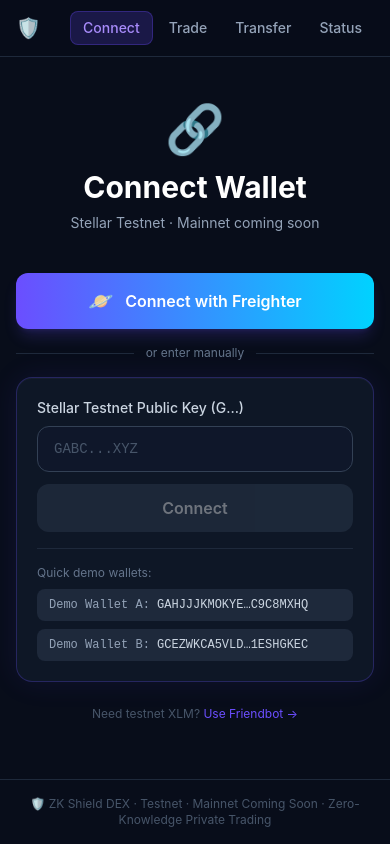
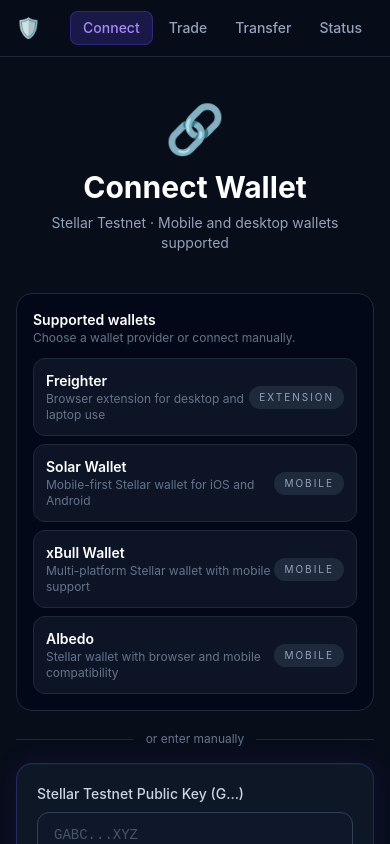
Before and after one commit to opeyemiolami486-creator/Stellar-Build, a Next.js app in the folder zk-shield-dex-modified/frontend/: page /connect in a window 390 px wide. Shown: the top 844 px of the page. Built offline with nearby package versions, Linux system fonts and the light colour scheme; no server answers.

Commit message:
Add mobile wallet provider support

```diff
--- a/zk-shield-dex-modified/frontend/src/app/connect/page.tsx
+++ b/zk-shield-dex-modified/frontend/src/app/connect/page.tsx
@@ -1,7 +1,7 @@
 "use client";
 import { useState, useEffect } from "react";
 import { useRouter } from "next/navigation";
-import { api } from "@/lib/api";
+import { api, type WalletProviderInfo } from "@/lib/api";
 import { useWallet } from "@/lib/wallet";
 
 const DEMO_WALLETS = [
@@ -9,27 +9,87 @@
   { label: "Demo Wallet B", address: "GCEZWKCA5VLDNRLN3RPRJMRZOX3Z6G5CHCGYWDNJI8NDYBP1ESHGKEC" },
 ];
 
+const FALLBACK_PROVIDERS: WalletProviderInfo[] = [
+  {
+    id: "freighter",
+    name: "Freighter",
+    type: "extension",
+    description: "Browser extension for desktop and laptop use",
+    installUrl: "https://www.freighter.app/",
+    supportsMobile: false,
+  },
+  {
+    id: "solar",
+    name: "Solar Wallet",
+    type: "mobile",
+    description: "Mobile-first Stellar wallet for iOS and Android",
+    installUrl: "https://www.solarwallet.io/",
+    deepLinkSchema: "solarwallet://",
+    supportsMobile: true,
+  },
+  {
+    id: "xbull",
+    name: "xBull Wallet",
+    type: "mobile",
+    description: "Multi-platform Stellar wallet with mobile support",
+    installUrl: "https://www.xbull.app/",
+    deepLinkSchema: "xbull://",
+    supportsMobile: true,
+  },
+  {
+    id: "albedo",
+    name: "Albedo",
+    type: "mobile",
+    description: "Stellar wallet with browser and mobile compatibility",
+    installUrl: "https://albedo.link/",
+    deepLinkSchema: "albedo://",
+    supportsMobile: true,
+  },
+];
+
 export default function ConnectPage() {
   const router = useRouter();
-  const { address: connectedAddress, connect, connected, disconnect } = useWallet();
+  const {
+    address: connectedAddress,
+    provider: connectedProvider,
+    connect,
+    connected,
+    disconnect,
+  } = useWallet();
 
   const [address, setAddress] = useState("");
   const [status, setStatus] = useState<"idle" | "loading" | "success" | "error">("idle");
   const [walletInfo, setWalletInfo] = useState<any>(null);
   const [error, setError] = useState("");
+  const [providers, setProviders] = useState<WalletProviderInfo[]>(FALLBACK_PROVIDERS);
+  const [isLoadingProviders, setIsLoadingProviders] = useState(true);
 
-  // On mount: if a wallet is already saved in context, pre-fill and show session
   useEffect(() => {
+    const loadProviders = async () => {
+      try {
+        const list = await api.getWalletProviders();
+        setProviders(list.length ? list : FALLBACK_PROVIDERS);
+      } catch {
+        setProviders(FALLBACK_PROVIDERS);
+      } finally {
+        setIsLoadingProviders(false);
+      }
+    };
+
+    loadProviders();
+
     if (connectedAddress) {
       setAddress(connectedAddress);
-      // Silently reload wallet info for the session banner
       api.getWallet(connectedAddress)
-        .then((info) => { setWalletInfo(info); setStatus("success"); })
-        .catch(() => {}); // silent — don't block the page
+        .then((info) => {
+          setWalletInfo(info);
+          setStatus("success");
+        })
+        .catch(() => {});
     }
   }, [connectedAddress]);
 
-  async function handleConnect(addr?: string) {
+  async function handleConnect(addr?: string, providerId?: string) {
     const target = (addr ?? address).trim();
     if (!target) return;
 
@@ -37,10 +97,11 @@
     setError("");
 
     try {
-      const info = await api.getWallet(target);
+      const verified = await api.verifyWallet(target, providerId);
+      const info = await api.getWallet(verified.address);
       setWalletInfo(info);
-      connect(target);
-      setAddress(target);
+      connect(verified.address, providerId ?? verified.provider ?? null);
+      setAddress(verified.address);
       setStatus("success");
     } catch (e: any) {
       setStatus("error");
@@ -48,16 +109,73 @@
     }
   }
 
-  async function tryFreighter() {
+  async function tryInjectedWallet(providerId: string) {
+    if (typeof window === "undefined") return null;
+
+    const win = window as any;
+
+    switch (providerId) {
+      case "freighter":
+        if (win.freighter?.getPublicKey) {
+          const { publicKey } = await win.freighter.getPublicKey();
+          return typeof publicKey === "string" ? publicKey : null;
+        }
+        break;
+      case "solar":
+        if (win.solar?.getPublicKey) {
+          const { publicKey } = await win.solar.getPublicKey();
+          return typeof publicKey === "string" ? publicKey : null;
+        }
+        if (win.solarWallet?.getPublicKey) {
+          const { publicKey } = await win.solarWallet.getPublicKey();
+          return typeof publicKey === "string" ? publicKey : null;
+        }
+        break;
+      case "xbull":
+        if (win.xbull?.getPublicKey) {
+          const { publicKey } = await win.xbull.getPublicKey();
+          return typeof publicKey === "string" ? publicKey : null;
+        }
+        break;
+      case "albedo":
+        if (win.albedo?.publicKey) return win.albedo.publicKey;
+        if (win.albedo?.getPublicKey) {
+          const publicKey = await win.albedo.getPublicKey();
+          return typeof publicKey === "string" ? publicKey : null;
+        }
+        break;
+      default:
+        break;
+    }
+
+    return null;
+  }
+
+  async function connectWalletProvider(providerId: string) {
+    const provider = providers.find((candidate) => candidate.id === providerId);
+    if (!provider) return;
+
+    setStatus("loading");
+    setError("");
+
     try {
-      if (typeof window !== "undefined" && (window as any).freighter) {
-        const { publicKey } = await (window as any).freighter.getPublicKey();
-        await handleConnect(publicKey);
-      } else {
-        setError("Freighter not detected. Install from freighter.app, or use manual entry below.");
+      const injectedAddress = await tryInjectedWallet(providerId);
+      if (injectedAddress) {
+        await handleConnect(injectedAddress, providerId);
+        return;
       }
+
+      if (typeof window !== "undefined" && provider.deepLinkSchema) {
+        window.location.href = provider.deepLinkSchema;
+      }
+
+      setStatus("error");
+      setError(
+        `${provider.name} was not detected in this browser. Open the app on your phone or install it, then paste your public key below to continue.`
+      );
     } catch (e: any) {
-      setError(e.message ?? "Freighter connection failed");
+      setStatus("error");
+      setError(e.message ?? `${provider.name} connection failed`);
     }
   }
 
@@ -74,10 +192,9 @@
       <div className="text-center mb-10">
         <div className="text-5xl mb-4">🔗</div>
         <h1 className="text-3xl font-bold text-white mb-2">Connect Wallet</h1>
-        <p className="text-slate-400 text-sm">Stellar Testnet · Mainnet coming soon</p>
+        <p className="text-slate-400 text-sm">Stellar Testnet · Mobile and desktop wallets supported</p>
       </div>
 
-      {/* Active session banner — shown when wallet already in context */}
       {connected && connectedAddress && status !== "idle" && (
         <div className="mb-6 p-4 rounded-xl bg-[#00C896]/10 border border-[#00C896]/20 flex items-center justify-between">
           <div className="flex items-center gap-2">
@@ -87,6 +204,9 @@
               <p className="text-slate-400 text-xs font-mono">
                 {(connectedAddress ?? "").slice(0, 10)}…{(connectedAddress ?? "").slice(-8)}
               </p>
+              {connectedProvider && (
+                <p className="text-slate-500 text-[11px] mt-1">Provider: {connectedProvider}</p>
+              )}
             </div>
           </div>
           <div className="flex gap-2">
@@ -108,16 +228,35 @@
         </div>
       )}
 
-      {/* Freighter button */}
-      <button
-        onClick={tryFreighter}
-        className="w-full flex items-center justify-center gap-3 py-3.5 rounded-xl
-          bg-gradient-to-r from-[#6B4EFF] to-[#00D2FF] text-white font-semibold
-          hover:opacity-90 transition-opacity mb-4 shadow-lg shadow-[#6B4EFF33]"
-      >
-        <span className="text-xl">🪐</span>
-        Connect with Freighter
-      </button>
+      <div className="mb-5 rounded-2xl border border-slate-800 bg-slate-950/70 p-4">
+        <div className="flex items-center justify-between mb-3">
+          <div>
+            <p className="text-sm font-semibold text-white">Supported wallets</p>
+            <p className="text-xs text-slate-500">Choose a wallet provider or connect manually.</p>
+          </div>
+        </div>
+        <div className="grid gap-2">
+          {isLoadingProviders ? (
+            <div className="text-sm text-slate-500">Loading wallet options…</div>
+          ) : (
+            providers.map((provider) => (
+              <button
+                key={provider.id}
+                onClick={() => connectWalletProvider(provider.id)}
+                className="flex items-center justify-between rounded-xl border border-slate-800 bg-slate-900/80 px-3 py-3 text-left transition-colors hover:border-[#6B4EFF]"
+              >
+                <div>
+                  <p className="text-sm font-semibold text-white">{provider.name}</p>
+                  <p className="text-xs text-slate-500">{provider.description}</p>
+                </div>
+                <span className="rounded-full bg-slate-800 px-2.5 py-1 text-[10px] uppercase tracking-[0.2em] text-slate-400">
+                  {provider.type}
+                </span>
+              </button>
+            ))
+          )}
+        </div>
+      </div>
 
       <div className="flex items-center gap-3 my-4">
         <div className="flex-1 h-px bg-slate-800" />
@@ -125,7 +264,6 @@
         <div className="flex-1 h-px bg-slate-800" />
       </div>
 
-      {/* Manual entry */}
       <div className="card-glow rounded-2xl p-5">
         <label className="block text-slate-300 text-sm font-medium mb-2">
           Stellar Testnet Public Key (G…)
@@ -150,7 +288,6 @@
           ) : "Connect"}
         </button>
 
-        {/* Demo wallets */}
         <div className="mt-4 pt-4 border-t border-slate-800">
           <p className="text-xs text-slate-500 mb-2">Quick demo wallets:</p>
           <div className="flex flex-col gap-2">
@@ -169,14 +306,12 @@
         </div>
       </div>
 
-      {/* Error */}
       {error && (
         <div className="mt-4 p-4 rounded-xl bg-red-500/10 border border-red-500/20 text-red-400 text-sm">
           ⚠️ {error}
         </div>
       )}
 
-      {/* Success */}
       {status === "success" && walletInfo && (
         <div className="mt-4 card-glow rounded-2xl p-5 border-[#00C896]/30">
           <div className="flex items-center gap-2 mb-3">
@@ -208,7 +343,6 @@
         </div>
       )}
 
-      {/* Faucet */}
       <p className="text-center text-xs text-slate-600 mt-6">
         Need testnet XLM?{" "}
         <a
--- a/zk-shield-dex-modified/frontend/src/lib/wallet.tsx
+++ b/zk-shield-dex-modified/frontend/src/lib/wallet.tsx
@@ -1,21 +1,22 @@
 "use client";
 /**
- * Simple wallet state using localStorage + Freighter API.
- * In production: use @stellar/freighter-api for real Freighter wallet.
- * For demo/testnet: supports manual keypair entry as fallback.
+ * Simple wallet state using localStorage plus provider metadata.
+ * Supports browser extensions and mobile wallets for Stellar testnet.
  */
 
 import { createContext, useContext, useState, useEffect, ReactNode } from "react";
 
 interface WalletState {
   address: string | null;
+  provider: string | null;
   connected: boolean;
-  connect: (address: string) => void;
+  connect: (address: string, provider?: string) => void;
   disconnect: () => void;
 }
 
 const WalletContext = createContext<WalletState>({
   address: null,
+  provider: null,
   connected: false,
   connect: () => {},
   disconnect: () => {},
@@ -23,24 +24,36 @@
 
 export function WalletProvider({ children }: { children: ReactNode }) {
   const [address, setAddress] = useState<string | null>(null);
+  const [provider, setProvider] = useState<string | null>(null);
 
   useEffect(() => {
     const stored = localStorage.getItem("zk_wallet_address");
+    const storedProvider = localStorage.getItem("zk_wallet_provider");
     if (stored) setAddress(stored);
+    if (storedProvider) setProvider(storedProvider);
   }, []);
 
-  const connect = (addr: string) => {
+  const connect = (addr: string, prov?: string) => {
     localStorage.setItem("zk_wallet_address", addr);
+    if (prov) {
+      localStorage.setItem("zk_wallet_provider", prov);
+      setProvider(prov);
+    } else {
+      localStorage.removeItem("zk_wallet_provider");
+      setProvider(null);
+    }
     setAddress(addr);
   };
 
   const disconnect = () => {
     localStorage.removeItem("zk_wallet_address");
+    localStorage.removeItem("zk_wallet_provider");
     setAddress(null);
+    setProvider(null);
   };
 
   return (
-    <WalletContext.Provider value={{ address, connected: !!address, connect, disconnect }}>
+    <WalletContext.Provider value={{ address, provider, connected: !!address, connect, disconnect }}>
       {children}
     </WalletContext.Provider>
   );
```
Also changed, not shown: zk-shield-dex-modified/frontend/src/lib/api.ts (+30 -0 lines), 1 other file (tests, documents, lock files or other folders).
